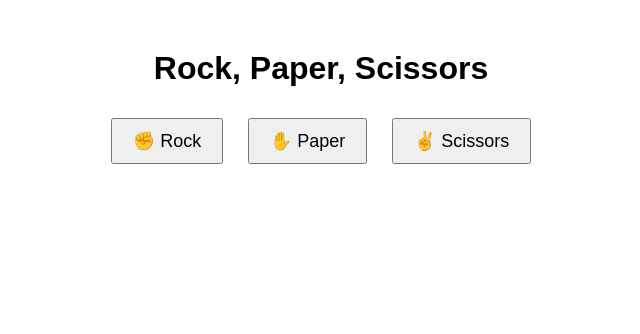
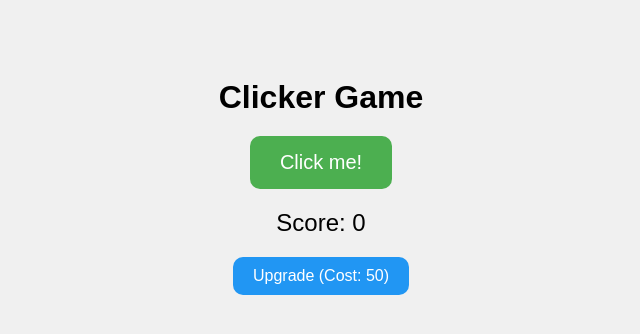
Before and after one commit to Mardianto-coder/file-milestone-2, a plain HTML site: page number guessing game/batu,gunting,kertas/index.html in a window 1280 px wide. Shown: the whole page, without its empty margins (319-959 px from the left). Drawn offline with Linux system fonts and the light colour scheme.

Commit message:
Add files via upload

```diff
--- a/number guessing game/batu,gunting,kertas/index.html
+++ b/number guessing game/batu,gunting,kertas/index.html
@@ -2,36 +2,45 @@
 <html lang="en">
 <head>
   <meta charset="UTF-8">
-  <title>Rock Paper Scissors</title>
+  <meta name="viewport" content="width=device-width, initial-scale=1.0">
+  <title>Clicker Game</title>
   <style>
     body {
       font-family: Arial, sans-serif;
       text-align: center;
-      margin-top: 50px;
+      padding: 50px;
+      background-color: #f0f0f0;
     }
-    button {
+    h1 {
+      margin-bottom: 20px;
+    }
+    #clickButton {
+      padding: 15px 30px;
+      font-size: 20px;
+      cursor: pointer;
+      border: none;
+      border-radius: 10px;
+      background-color: #4CAF50;
+      color: white;
+    }
+    #score {
+      font-size: 24px;
+      margin-top: 20px;
+    }
+    #upgradeButton {
+      margin-top: 20px;
       padding: 10px 20px;
-      margin: 10px;
-      font-size: 18px;
+      font-size: 16px;
+      border: none;
+      border-radius: 10px;
+      background-color: #2196F3;
+      color: white;
       cursor: pointer;
-    }
-    #result {
-      margin-top: 20px;
-      font-size: 24px;
-      font-weight: bold;
     }
   </style>
 </head>
 <body>
-
-  <h1>Rock, Paper, Scissors</h1>
-
-  <div>
-    <button onclick="play('rock')">✊ Rock</button>
-    <button onclick="play('paper')">✋ Paper</button>
-    <button onclick="play('scissors')">✌️ Scissors</button>
-  </div>
-
-  <div id="result"></div>
-</body>
-</html>
+  <h1>Clicker Game</h1>
+  <button id="clickButton">Click me!</button>
+  <div id="score">Score: 0</div>
+  <button id="upgradeButton">Upgrade (Cost: 50)</button>
```
Also changed, not shown: number guessing game/batu,gunting,kertas/javascript.js (+23 -17 lines).
